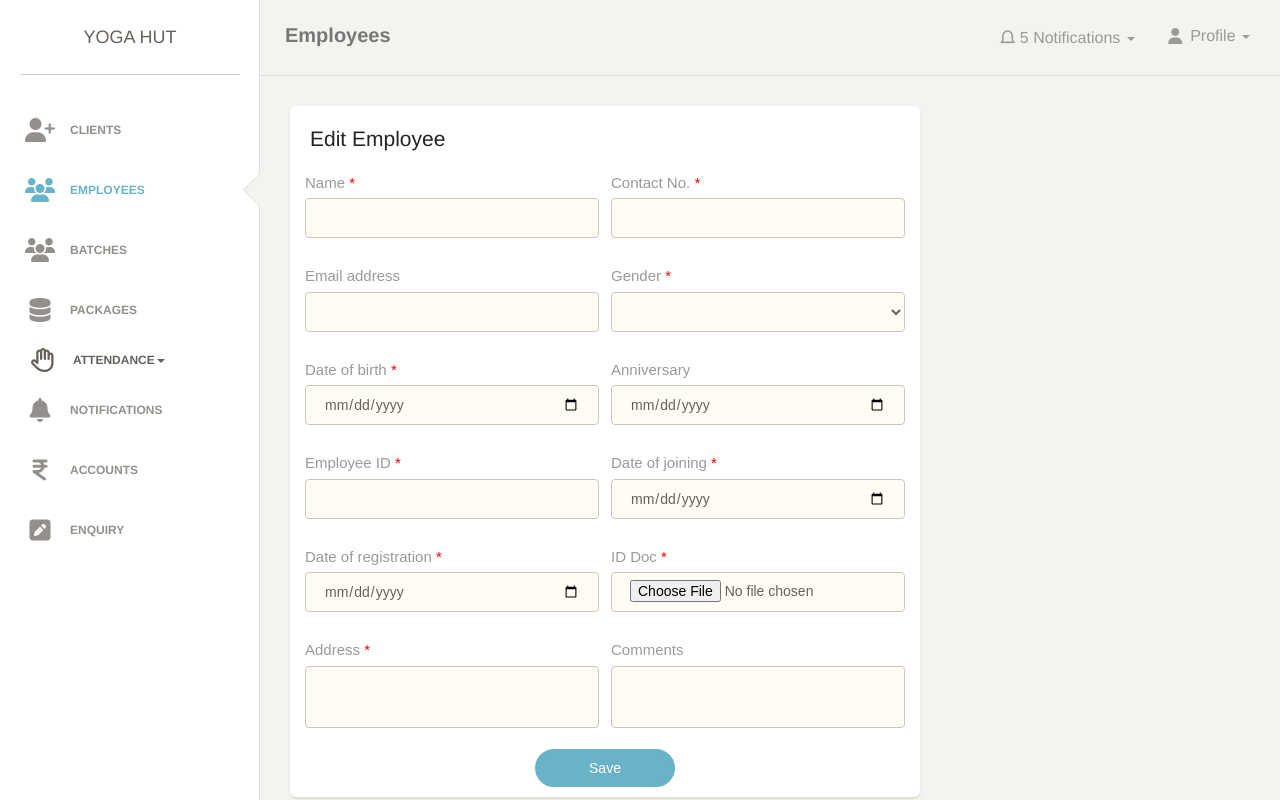
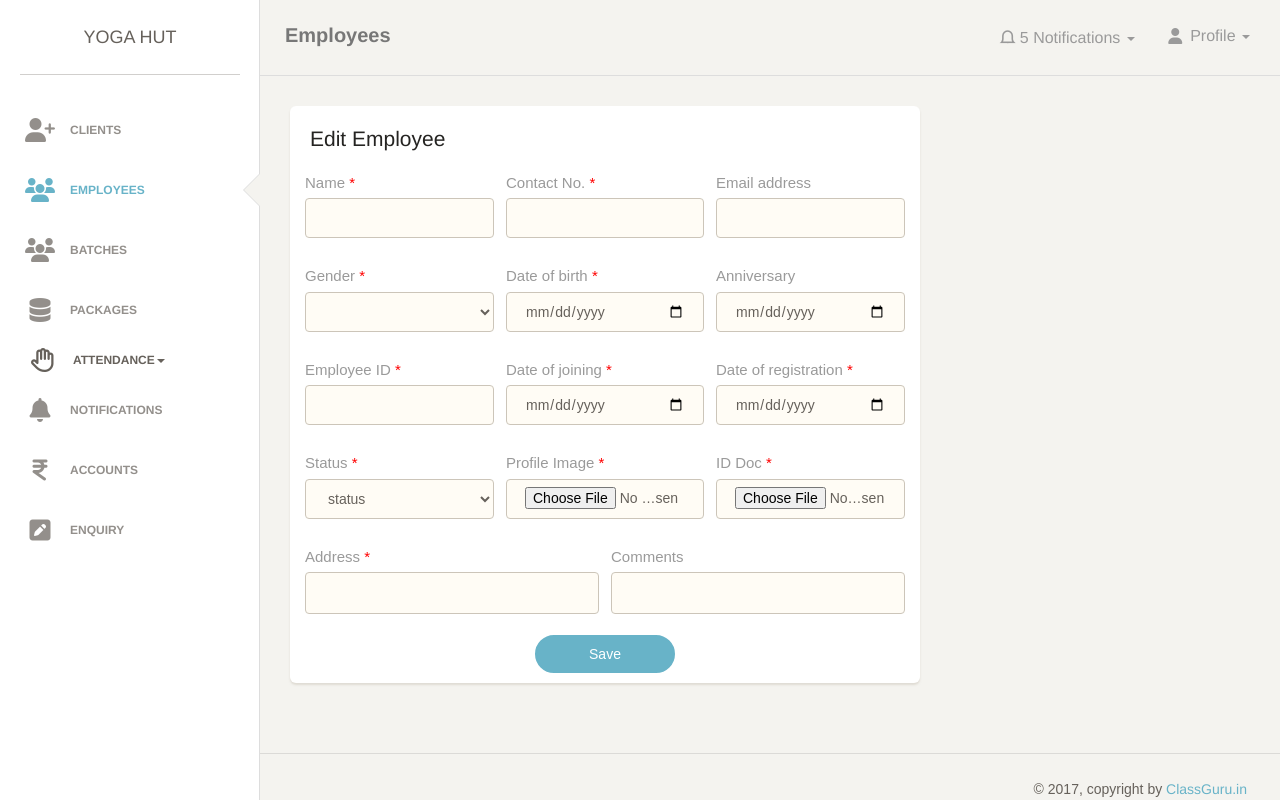
Before and after one commit to PriyankaLalge/yoga_project, a PHP site: page /yoga_project/edit_employee_profile.php?e_ID in a window 1280 px wide. Run offline with PHP 8.4, Linux system fonts and the light colour scheme; data that the repository does not hold is empty; some libraries are stand-ins or nearby versions; some web fonts are replaced.

Commit message:
Updated Code

```diff
--- a/edit_employee_profile.php
+++ b/edit_employee_profile.php
@@ -57,76 +57,93 @@ $row = $result->fetch_assoc();
                         <form action="edit_employee_api.php" method="POST">
                             <input type="hidden" name="emp_ID" value="<?php echo $id;?>" >
                             <div class="row">
-                                <div class="col-md-6">
+                                <div class="col-md-4">
                                     <div class="form-group">
                                         <label>Name <span class="required" style="color:red;"> * </span></label>
                                         <input type="text" class="form-control border-input surnameInput"  name="e_name" value="<?php echo $row['e_name'] ?>" required>
                                     </div>
                                 </div>
-                                <div class="col-md-6">
+                                <div class="col-md-4">
                                     <div class="form-group">
                                         <label>Contact No. <span class="required" style="color:red;"> * </span></label>
                                         <input type="text" maxlength="10" class="form-control border-input phoneInput" name="contact" value="<?php echo $row['contact'] ?>"  required>
                                     </div>
                                 </div>
-                            </div>
-                            <div class="row">
-                                <div class="col-md-6">
+                                 <div class="col-md-4">
                                     <div class="form-group">
                                         <label for="exampleInputEmail1">Email address </label>
                                         <input type="email" class="form-control border-input UserName_field" name="Email" value="<?php echo $row['Email'] ?>">
                                     </div>
                                 </div>
-                                <div class="col-md-6">
+                            </div>
+                            <div class="row">
+                                <div class="col-md-4">
                                 <div class="form-group">
                                     <label>Gender <span class="required" style="color:red;"> * </span></label>
                                     <div>
                                         <select  class="form-control student_admission border-input"  name="Gender" required>
                                             <option ><?php echo $row['Gender'] ?></option>
-                                            <option >---------------Gender---------------</option>
+                                            <option >---------Gender---------</option>
                                             <option name="Gender" value="male">Male</option>
                                             <option name="Gender" value="female">Female</option>
                                         </select>
                                     </div>
                                 </div>
                             </div>
-                        </div>
-                            <div class="row">
-                                <div class="col-md-6">
+                                <div class="col-md-4">
                                 <div class="form-group">
                                     <label>Date of birth <span class="required" style="color:red;"> *   </span></label>
                                     <input type="date" class="form-control border-input datepicker" name="DOB" value="<?php echo $row['DOB'] ?>" required>
                                    </div>
                                 </div>
-                                <div class="col-md-6">
+                                <div class="col-md-4">
                                     <div class="form-group">
                                         <label>Anniversary</label>
                                         <input type="date" class="form-control border-input"  name="anniversary" value="<?php echo $row['anniversary'] ?>" >
                                     </div>
                                 </div>
-                            </div>
+                        </div>
+
                             <div class="row">
-                                <div class="col-md-6">
+                                <div class="col-md-4">
                                     <div class="form-group">
                                         <label>Employee ID <span class="required" style="color:red;"> * </span></label>
                                         <input type="text" class="form-control border-input phoneInput" value="<?php echo $row['emp_reg'] ?>" name="emp_reg" required>
                                     </div>
                                 </div>
-                                 <div class="col-md-6">
+                                 <div class="col-md-4">
                                     <div class="form-group">
                                         <label>Date of joining<span class="required" style="color:red;"> * </span></label>
                                         <input type="date" class="form-control border-input "  name="date_joint" value="<?php echo $row['date_joint'] ?>" required>
                                     </div>
                                 </div>
-                            </div>
-                            <div class="row">
-                               <div class="col-md-6">
+                                <div class="col-md-4">
                                     <div class="form-group">
                                         <label>Date of registration<span class="required" style="color:red;"> * </span></label>
                                         <input type="date" class="form-control border-input "  name="date_reg" value="<?php echo $row['date_reg'] ?>" required>
                                     </div>
                                 </div>
-                                 <div class="col-md-6">
+                            </div>
+                            <div class="row">
+                                <div class="col-md-4">
+                            <div class="form-group">
+                                <label>Status <span class="required" style="color:red;"> * </span></label>
+                                <div>
+                                    <select  class="form-control student_admission border-input" name="status" required>
+                                        <option >status</option>
+                                        <option name="status" value="employee">Employee</option>
+                                        <option name="status" value="trainer">Trainer</option>
+                                    </select>
+                                </div>
+                            </div>
+                            </div>
+                                 <div class="col-md-4">
+                                    <div class="form-group">
+                                        <label>Profile Image<span class="required" style="color:red;"> * </span></label>
+                                        <input type="file" class="form-control border-input "  name="" value="">
+                                    </div>
+                                </div>
+                                 <div class="col-md-4">
                                     <div class="form-group">
                                         <label>ID Doc<span class="required" style="color:red;"> * </span></label>
                                         <input type="file" class="form-control border-input "  name="id_doc" value="<?php echo $row['id_doc'] ?>" >
@@ -137,14 +154,14 @@ $row = $result->fetch_assoc();
                                 <div class="col-md-6">
                                     <div class="form-group">
                                         <label>Address <span class="required" style="color:red;"> * </span></label>
-                                        <textarea rows="2" name="address" class="form-control border-input "><?php echo $row['address'];?>
+                                        <textarea rows="1" name="address" class="form-control border-input"><?php echo $row['address'];?>
                                         </textarea>
                                     </div>
                                 </div>
                                 <div class="col-md-6">
                                     <div class="form-group">
                                         <label>Comments </label>
-                                        <textarea rows="2" name="comment" class="form-control border-input " ><?php echo $row['comment']; ?>
+                                        <textarea rows="1" name="comment" class="form-control border-input"><?php echo $row['comment']; ?>
                                         </textarea>
                                     </div>
                                 </div>
```
Also changed, not shown: add_client.php (+11 -11 lines), add_employee.php (+17 -21 lines).
